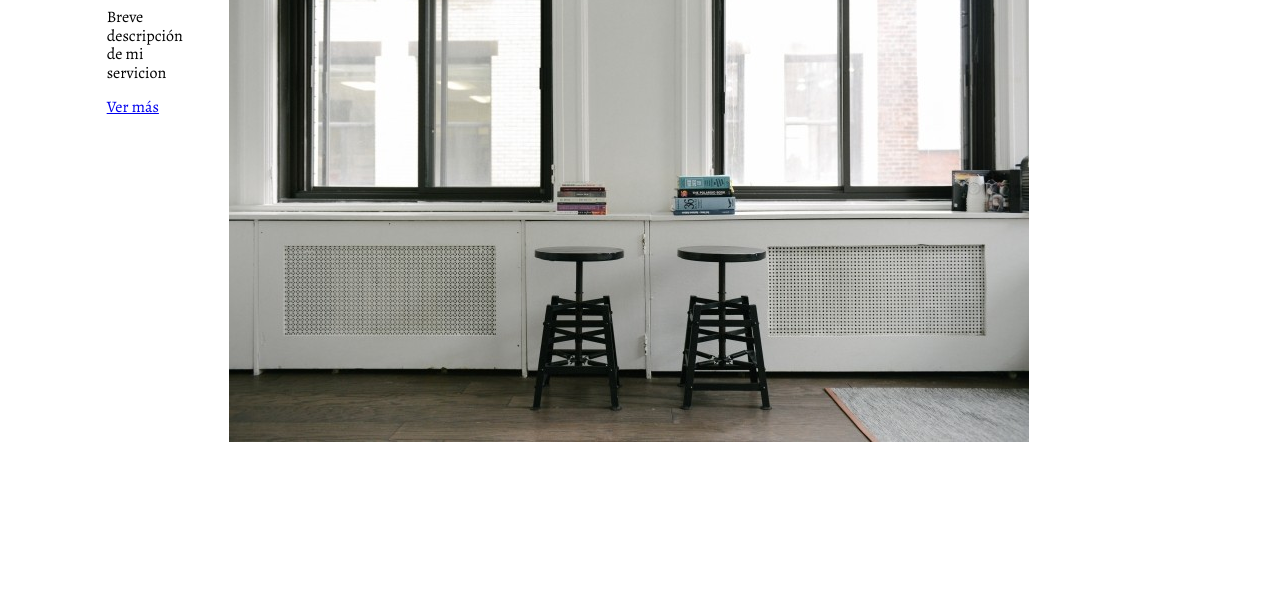
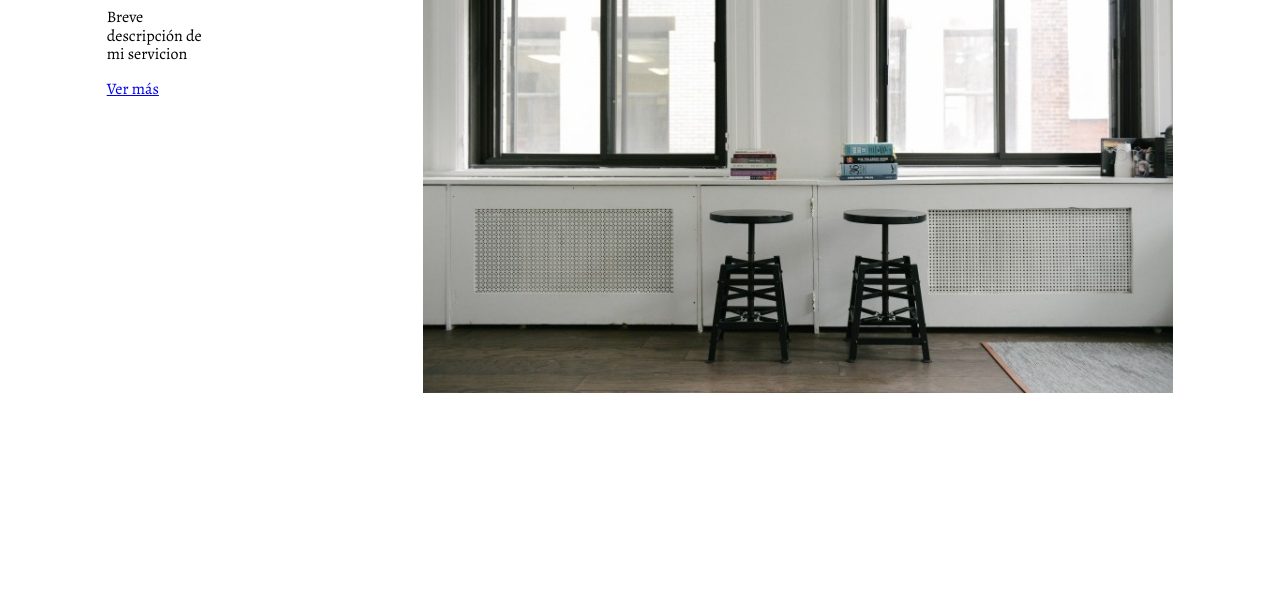
Before and after one commit to ZambranoBeicker/Facilito-Space, a website built with webpack: page assets/index.template.html in a window 1280 px wide. Shown: the part 211-800 px from the top of the page. Built offline with nearby package versions, Linux system fonts and the light colour scheme.

Commit message:
Add styles for image and its containers

```diff
--- a/assets/css/components/_hero.scss
+++ b/assets/css/components/_hero.scss
@@ -16,4 +16,24 @@
 
     }
 
+
+    &__image-container{
+        @include grid-extension(0,0,4,10);
+        @include change-size(auto,750px);
+
+        figure{
+            max-height: 100%;
+            max-width: 100%;
+            @include marPad(true,true);
+
+        }
+
+    }
+
+
+    &__image{
+        max-height: inherit;
+        max-width: inherit;
+    }
+
 }
```
